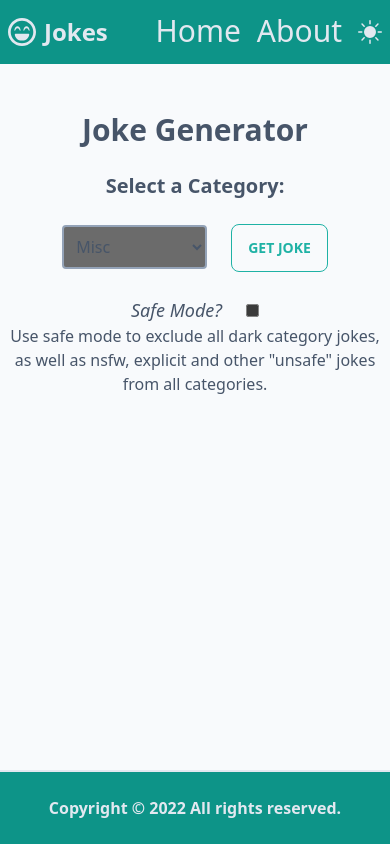
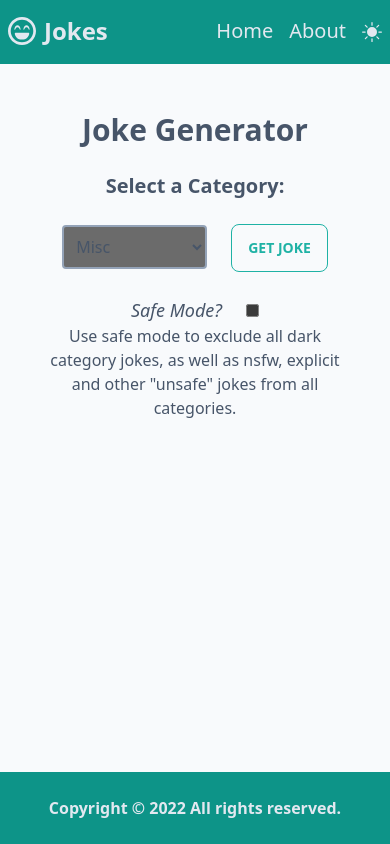
Before and after one commit to patricia-hurst/githubfinder-course-project, a React (Create React App) app: page / in a window 390 px wide. Built offline with nearby package versions, Linux system fonts and the light colour scheme.

Commit message:
mobile ui fixes/refactoring

```diff
--- a/src/App.js
+++ b/src/App.js
@@ -15,15 +15,12 @@ const App = () => {
       <Router>
         <Background>
           <Navbar />
-          {/* use flex-grow: 1 (grow) to let main content fill screen and push footer to bottom for fake sticky-effect */}
-          <main className="container mx-auto px-2 pb-12 grow">
           <Routes>
             <Route path="/" element={<Home />} />
             <Route path="/about" element={<About />} />
             <Route path="/notfound" element={<NotFound />} />
             <Route path="/*" element={<NotFound />} />
           </Routes>
-          </main>
           <Footer />
         </Background>
       </Router>
--- a/src/components/jokes/JokesResults.js
+++ b/src/components/jokes/JokesResults.js
@@ -1,8 +1,7 @@
 import { useContext } from 'react';
 import JokeContext from '../../context/JokeContext';
 import Spinner from '../ui/Spinner';
-import Wrapper from '../ui/Wrapper';
-import {motion, AnimatePresence} from "framer-motion";
+import { motion, AnimatePresence } from 'framer-motion';
 
 const JokesResults = () => {
   const { jokes, loading } = useContext(JokeContext);
@@ -14,18 +13,21 @@ const JokesResults = () => {
       <AnimatePresence>
         <motion.div
           key={jokes.id}
-          initial={{opacity: 0}}
-          animate={{opacity: 1}}
-          exit={{opacity: 0}}
+          initial={{ opacity: 0 }}
+          animate={{ opacity: 1 }}
+          exit={{ opacity: 0 }}
         >
-          <Wrapper>
-            <div className="card drop-shadow-lg bg-teal-600 text-center text-primary-content w-96">
-              <div className="card-body">
-                {jokes.type === "single" && <h2>{jokes.joke}</h2>}
-                {jokes.type === "twopart" && <><h2 className='font-bold text-xl'>{jokes.setup}</h2><p>{jokes.delivery}</p></>}
-              </div>
+          <div className="text-slate-50 bg-teal-600 shadow-md shadow-slate-600 dark:shadow-sm dark:shadow-teal-500 rounded-xl">
+            <div className="card-body">
+              {jokes.type === 'single' && <h2>{jokes.joke}</h2>}
+              {jokes.type === 'twopart' && (
+                <>
+                  <h2 className="font-bold text-xl">{jokes.setup}</h2>
+                  <p>{jokes.delivery}</p>
+                </>
+              )}
             </div>
-          </Wrapper>
+          </div>
         </motion.div>
       </AnimatePresence>
     );
--- a/src/components/jokes/JokesSelect.js
+++ b/src/components/jokes/JokesSelect.js
@@ -1,7 +1,6 @@
 import { useState, useContext } from 'react';
 import JokeContext from '../../context/JokeContext';
 import { fetchJokes } from '../../context/JokesActions';
-import Wrapper from '../ui/Wrapper';
 
 const JokesSelect = () => {
   const [btnDisabled, setBtnDisabled] = useState(false);
@@ -10,13 +9,14 @@ const JokesSelect = () => {
     safemodeChecked: false,
   });
 
-  const { jokes, dispatch } = useContext(JokeContext);
+  const { dispatch } = useContext(JokeContext);
 
   const handleSubmit = async e => {
     e.preventDefault();
 
     dispatch({ type: 'SET_LOADING' });
 
+    // change api url path for safe-mode if safe-mode is checked:
     const jokes = await fetchJokes(
       formData.safemodeChecked
         ? `${formData.selected}?safe-mode`
@@ -26,7 +26,7 @@ const JokesSelect = () => {
     dispatch({ type: 'GET_JOKES', payload: jokes });
   };
 
-  const handleChange = e => {
+  const handleSelect = e => {
     const selection = e.target.value;
 
     setFormData(prevFormData => ({
@@ -34,6 +34,7 @@ const JokesSelect = () => {
       selected: selection,
     }));
 
+    // disable "get joke" button when selecting "dark" jokes in safe-mode
     setBtnDisabled(
       formData.safemodeChecked && selection === 'Dark' ? true : false
     );
@@ -47,25 +48,22 @@ const JokesSelect = () => {
       safemodeChecked: isOn,
     }));
 
+    // disable "get joke" button when selecting "dark" jokes in safe-mode
     setBtnDisabled(isOn && formData.selected === 'Dark' ? true : false);
   };
 
   return (
-    <Wrapper>
     <div className="text-slate-600 dark:text-neutral-content">
-        <h1 className="text-center text-3xl font-bold mb-6">Joke Generator</h1>
-        <form onSubmit={handleSubmit} className="text-center">
-          <label
-            htmlFor="selected"
-            className="block text-center text-xl font-bold mb-6"
-          >
+      <h1 className="text-3xl font-bold mb-6">Joke Generator</h1>
+      <form onSubmit={handleSubmit}>
+        <label htmlFor="selected" className="block text-xl font-bold mb-6">
           Select a Category:
         </label>
         <div className="joke-select-row mb-6">
           <select
             name="selected"
             id="selected"
-              onChange={handleChange}
+            onChange={handleSelect}
             value={formData.selected}
             className="px-2 py-2 border-2 border-slate-400 rounded focus:text-gray-700 focus:border-teal-500 focus:outline-none hover:border-teal-500 mr-6"
           >
@@ -76,7 +74,6 @@ const JokesSelect = () => {
             <option value="Programming">Programming</option>
             <option value="Misc">Misc</option>
           </select>
-            {jokes && (
           <button
             type="submit"
             className="btn btn-outline btn-accent"
@@ -84,7 +81,6 @@ const JokesSelect = () => {
           >
             Get Joke
           </button>
-            )}
         </div>
         <div className="joke-safemode-row mb-16">
           <label htmlFor="safemodeChecked" className="text-lg italic mr-6">
@@ -97,14 +93,13 @@ const JokesSelect = () => {
             checked={formData.safemodeChecked}
             onChange={handleCheckbox}
           />
-            <p className="w-96 mx-auto">
+          <p>
             Use safe mode to exclude all dark category jokes, as well as nsfw,
             explicit and other "unsafe" jokes from all categories.
           </p>
         </div>
       </form>
     </div>
-    </Wrapper>
   );
 };
 
--- a/src/components/layout/Footer.js
+++ b/src/components/layout/Footer.js
@@ -2,7 +2,7 @@ const Footer = () => {
   const footerYear = new Date().getFullYear();
 
   return (
-    <footer className="text-center border-t-2 border-slate-200 bg-teal-600 text-slate-200 dark:border-transparent dark:bg-neutral dark:text-neutral-content py-6">
+    <footer className="fixed bottom-0 w-full text-center bg-teal-600 text-slate-200 dark:border-transparent dark:bg-neutral py-6">
       <p className="font-bold">
         Copyright &copy; {footerYear} All rights reserved.
       </p>
--- a/src/components/layout/Navbar.js
+++ b/src/components/layout/Navbar.js
@@ -3,15 +3,13 @@ import Toggle from '../../context/theme/themeToggle';
 import { Link } from 'react-router-dom';
 import { PropTypes } from 'prop-types';
 
-// NOTE: html layout needs to be updated in the master branch even if decide not to do darkmode (just delete the toggle component)
-
 const Navbar = props => {
   return (
     <header>
-      <nav className="navbar mb-12 bg-teal-600 text-slate-200 dark:bg-neutral">
+      <nav className="navbar bg-teal-600 text-slate-200 dark:bg-neutral">
         <div className="container mx-auto">
           <div className="flex items-center justify-between w-full">
-            <div className="nav-left">
+            <div className="nav-left border-b-2 border-transparent">
               <FaRegLaughBeam className="inline pr-2 text-4xl" />
               <Link
                 to="/"
@@ -23,13 +21,13 @@ const Navbar = props => {
             <div className="nav-right flex gap-4 items-center">
               <Link
                 to="/"
-                className="text-3xl transition-border-b duration-300 border-b-2 border-transparent hover:border-slate-200 dark:hover:border-teal-600"
+                className="text-xl md:text-3xl transition-border-b duration-300 border-b-2 border-transparent hover:border-slate-200 dark:hover:border-teal-600"
               >
                 Home
               </Link>
               <Link
                 to="/about"
-                className="text-3xl transition-border-b duration-300 border-b-2 border-transparent hover:border-slate-200 dark:hover:border-teal-600"
+                className="text-xl md:text-3xl transition-border-b duration-300 border-b-2 border-transparent hover:border-slate-200 dark:hover:border-teal-600"
               >
                 About
               </Link>
--- a/src/components/ui/Background.js
+++ b/src/components/ui/Background.js
@@ -1,6 +1,6 @@
 const Background = props => {
   return (
-    <div className="flex flex-col h-screen bg-slate-50 dark:bg-slate-800">
+    <div className="flex flex-col justify-between min-h-screen bg-slate-50 dark:bg-slate-800">
       {props.children}
     </div>
   );
--- a/src/components/ui/Wrapper.js
+++ b/src/components/ui/Wrapper.js
@@ -1,5 +1,9 @@
 const Wrapper = props => {
-  return <div className="flex flex-col items-center">{props.children}</div>;
+  return (
+    <div className="flex flex-col items-center text-center w-80 md:w-96 mx-auto">
+      {props.children}
+    </div>
+  );
 };
 
 export default Wrapper;
--- a/src/context/theme/themeToggle.js
+++ b/src/context/theme/themeToggle.js
@@ -10,12 +10,12 @@ const Toggle = () => {
       {theme === 'dark' ? (
         <BsFillMoonFill
           onClick={() => setTheme(theme === 'dark' ? 'light' : 'dark')}
-          className="dark:text-slate-200 text-2xl cursor-pointer"
+          className="dark:text-slate-200 text-xl md:text-2xl cursor-pointer"
         />
       ) : (
         <BsSunFill
           onClick={() => setTheme(theme === 'dark' ? 'light' : 'dark')}
-          className="text-slate-200 text-2xl cursor-pointer"
+          className="text-slate-200 text-xl md:text-2xl cursor-pointer"
         />
       )}
     </>
--- a/src/index.js
+++ b/src/index.js
@@ -2,7 +2,6 @@ import * as ReactDOMClient from 'react-dom/client';
 import './index.css';
 import App from './App';
 
-// TEST
 import { ThemeProvider } from './context/theme/ThemeContext';
 
 const container = document.getElementById('root');
--- a/src/pages/Home.js
+++ b/src/pages/Home.js
@@ -1,14 +1,16 @@
-import { Fragment } from 'react';
-
 import JokesResults from '../components/jokes/JokesResults';
 import JokesSelect from '../components/jokes/JokesSelect';
 
+import Wrapper from '../components/ui/Wrapper';
+
 const Home = () => {
   return (
-    <Fragment>
-      <JokesSelect />
-      <JokesResults />
-    </Fragment>
+    <main className="mt-12 px-2 grow overflow-hidden">
+      <Wrapper>
+        <JokesSelect />
+        <JokesResults />
+      </Wrapper>
+    </main>
   );
 };
 
```
Lines whose indentation alone changed are shown as unchanged.
